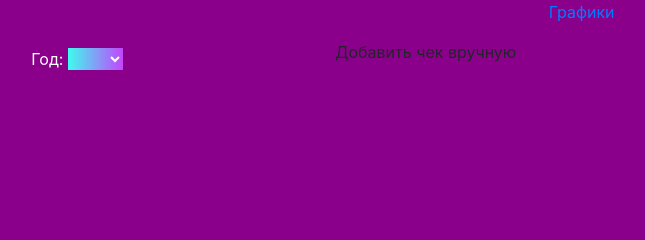
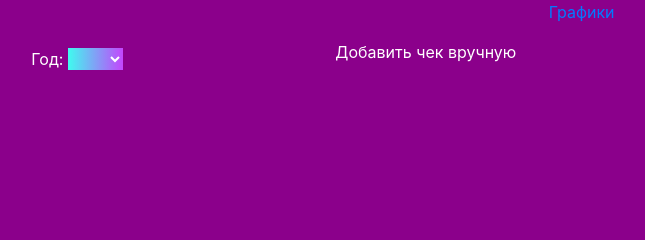
Before and after one commit to TurtleOld/budget_interface_flask, a Flask app: page /accounting in a window 1280 px wide. Shown: the part 94-334 px from the top of the page, without its empty margins (533-1178 px from the left). Run offline with Flask 2, Linux system fonts and the light colour scheme; data that the repository does not hold is empty; parts of the project's set-up code (start-up, migrations or seed data) failed here and were passed over; some libraries are stand-ins or nearby versions.

Commit message:
добавил стили к ссылке

```diff
--- a/static/css/styles.css
+++ b/static/css/styles.css
@@ -97,3 +97,8 @@ select.years {
 button[type="submit"] {
     margin: 2.5rem 1rem 1rem 0;
 }
+
+.link_open {
+    cursor: pointer;
+    color: white !important;
+}
```
